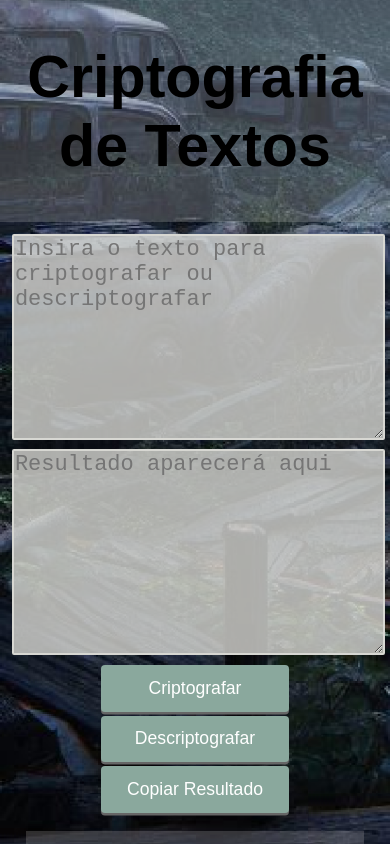
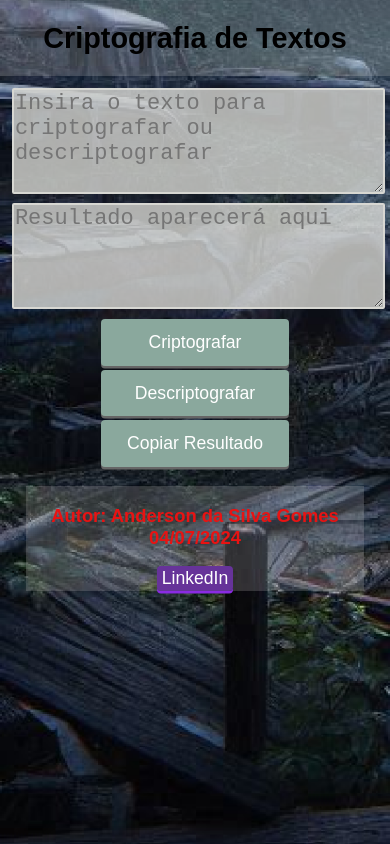
Before and after one commit to Anderson-AEC/encriptadordetexto, a plain HTML site: page index.html in a window 390 px wide. Drawn offline with Linux system fonts and the light colour scheme.

Commit message:
mudanca dispositivos moveis

```diff
--- a/style.css
+++ b/style.css
@@ -146,12 +146,12 @@ html, body {
   padding: 0;
   height: 100%;
   width: 100%;
-  overflow: hidden; /* Remove rolagem */
+ /* overflow: hidden; /* Remove rolagem */
 }
 
   header {
     padding: 6rem;
-    font-size: 74rem;
+    font-size: 36rem;
   }
 
  /* Contêiner flexível para os textareas */
@@ -164,7 +164,7 @@ html, body {
     font-size: 55rem;
     background-color: rgba(215, 215, 210, 0.8);
     width: 100%;
-    height: 200px;
+    height: 100px;
     padding: 3rem;
     border: 5rem solid rgb(215, 215, 210);
     border-radius: 5rem;
@@ -186,7 +186,7 @@ html, body {
     font-size: 55rem;
     background-color: rgba(215, 215, 210, 0.8);
     width: 100%;
-    height: 200px;
+    height: 100px;
     padding: 3rem;
     border: 5rem solid rgb(215, 215, 210);
     border-radius: 5rem;
```
